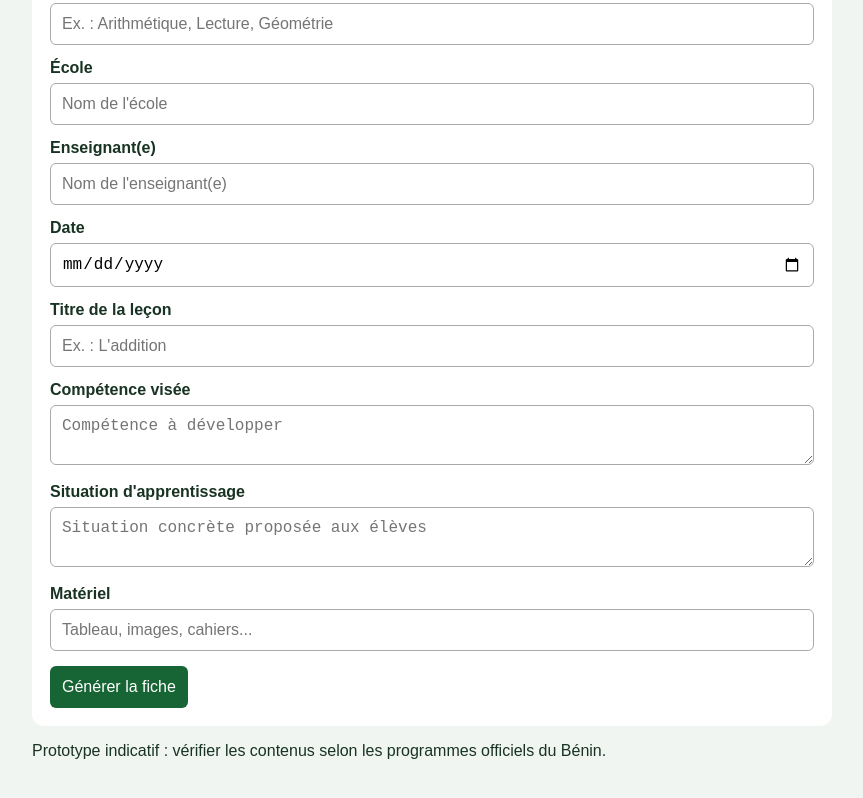
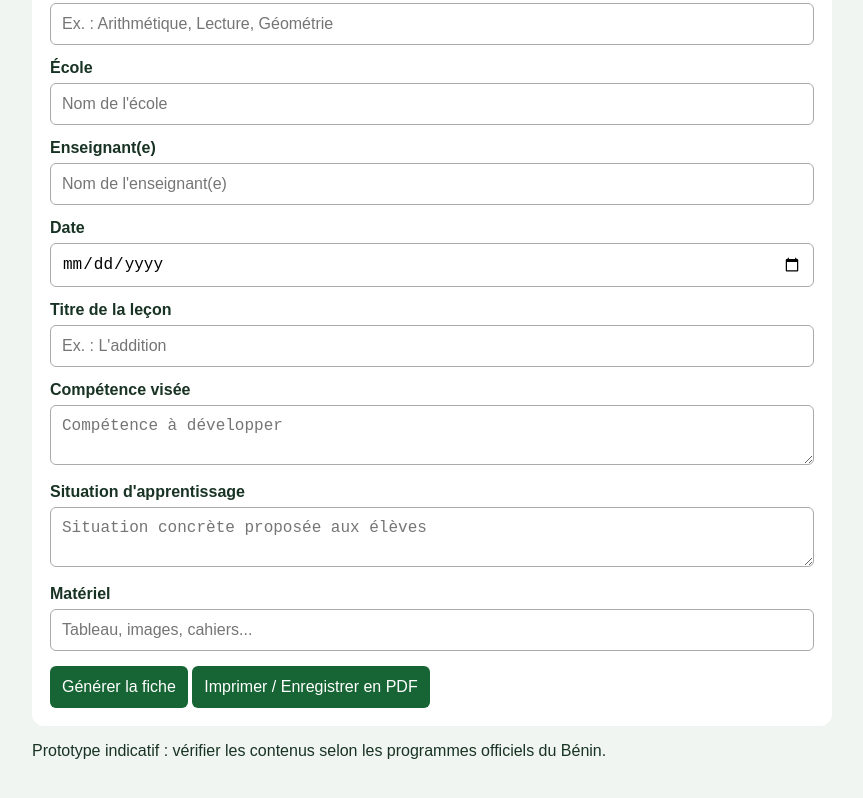
Before and after one commit to assotaeudes-afk/-bot-pedagogique-apc-benin, a plain HTML site: page index.html in a window 1280 px wide. Shown: the part 459-1257 px from the top of the page, without its empty margins (208-1071 px from the left). Drawn offline with Linux system fonts and the light colour scheme.

Commit message:
Update index.html

```diff
--- a/index.html
+++ b/index.html
@@ -55,6 +55,9 @@ td,th{border:1px solid #888;padding:8px;text-align:left}
 <label>Matériel</label>
 <input id="materiel" placeholder="Tableau, images, cahiers...">
 <button onclick="generer()">Générer la fiche</button>
+<button type="button" onclick="window.print()">
+  Imprimer / Enregistrer en PDF
+</button>
 </section>
 <section id="fiche">
 <h2 style="text-align:center">FICHE PÉDAGOGIQUE APC</h2>
```
